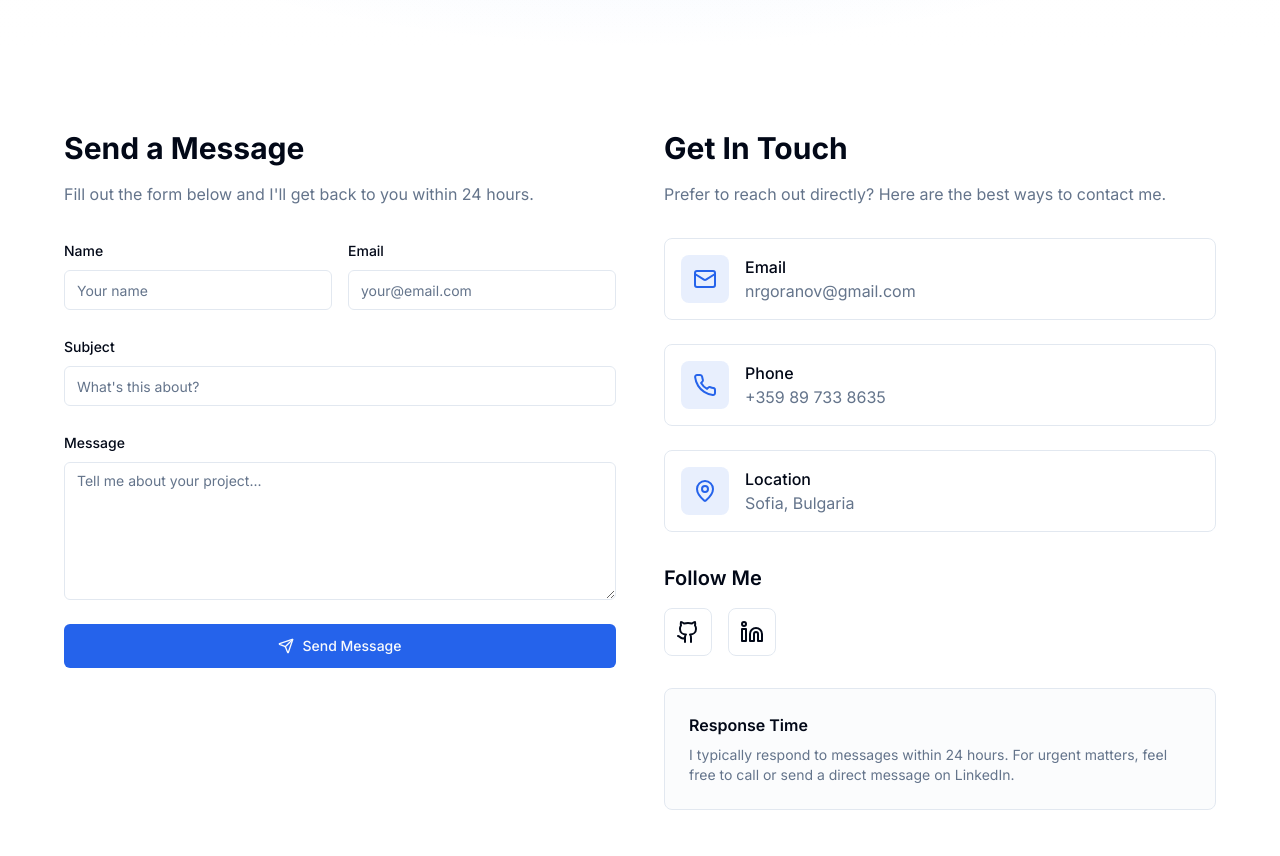
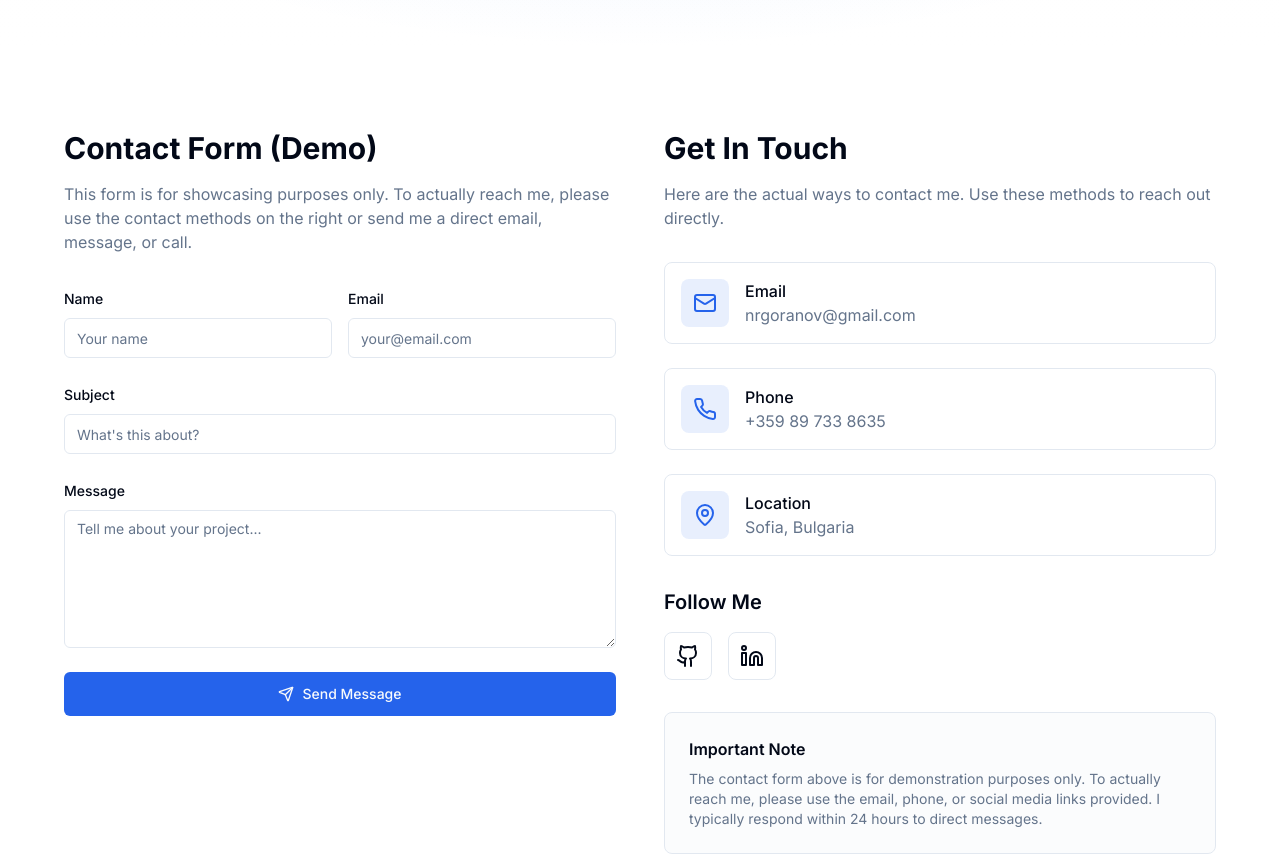
Before and after one commit to NRGoranov/NRG-PORTFOLIO, a Next.js app: page /contact in a window 1280 px wide. Shown: the part 480-1336 px from the top of the page. Built offline with nearby package versions, Linux system fonts and the light colour scheme.

Commit message:
Clarify that contact form is for demo purposes and direct users to actual contact methods

```diff
--- a/src/app/contact/page.tsx
+++ b/src/app/contact/page.tsx
@@ -122,9 +122,9 @@ export default function ContactPage() {
                 className="space-y-8"
               >
                 <div>
-                  <h2 className="text-3xl font-bold mb-4">Send a Message</h2>
+                  <h2 className="text-3xl font-bold mb-4">Contact Form (Demo)</h2>
                   <p className="text-muted-foreground">
-                    Fill out the form below and I'll get back to you within 24 hours.
+                    This form is for showcasing purposes only. To actually reach me, please use the contact methods on the right or send me a direct email, message, or call.
                   </p>
                 </div>
 
@@ -135,9 +135,9 @@ export default function ContactPage() {
                     className="text-center py-12"
                   >
                     <CheckCircle className="h-16 w-16 text-green-500 mx-auto mb-4" />
-                    <h3 className="text-2xl font-semibold mb-2">Message Sent!</h3>
+                    <h3 className="text-2xl font-semibold mb-2">Demo Message Sent!</h3>
                     <p className="text-muted-foreground">
-                      Thank you for reaching out. I'll get back to you soon.
+                      This is just a demo. To actually contact me, please use the email, phone, or social links on the right.
                     </p>
                   </motion.div>
                 ) : (
@@ -226,7 +226,7 @@ export default function ContactPage() {
                 <div>
                   <h2 className="text-3xl font-bold mb-4">Get In Touch</h2>
                   <p className="text-muted-foreground">
-                    Prefer to reach out directly? Here are the best ways to contact me.
+                    Here are the actual ways to contact me. Use these methods to reach out directly.
                   </p>
                 </div>
 
@@ -275,10 +275,11 @@ export default function ContactPage() {
                 </div>
 
                 <div className="p-6 rounded-lg border bg-muted/30">
-                  <h3 className="font-semibold mb-2">Response Time</h3>
+                  <h3 className="font-semibold mb-2">Important Note</h3>
                   <p className="text-sm text-muted-foreground">
-                    I typically respond to messages within 24 hours. For urgent matters,
-                    feel free to call or send a direct message on LinkedIn.
+                    The contact form above is for demonstration purposes only. To actually reach me,
+                    please use the email, phone, or social media links provided. I typically respond
+                    within 24 hours to direct messages.
                   </p>
                 </div>
               </motion.div>
```
